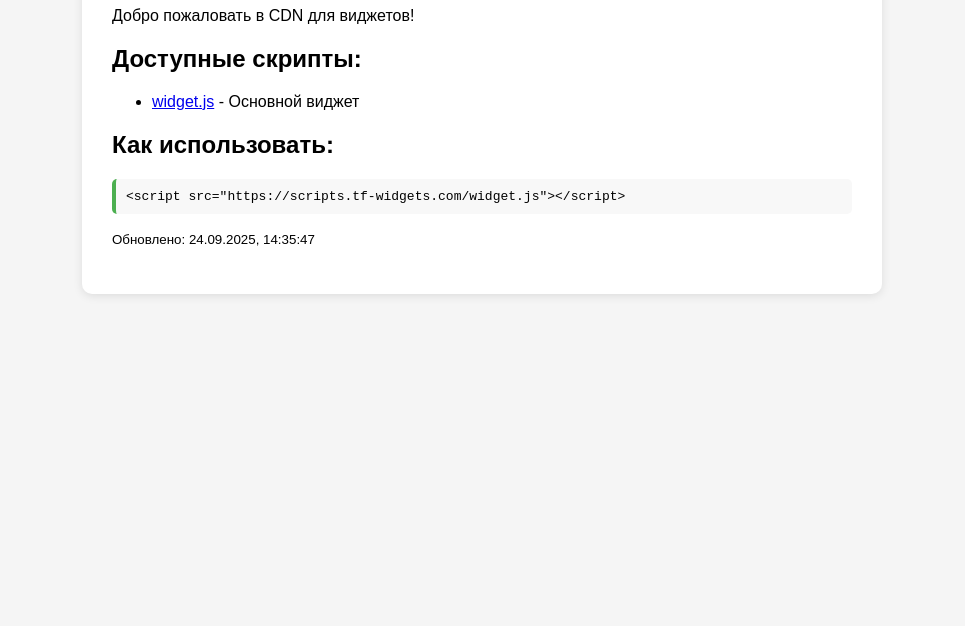
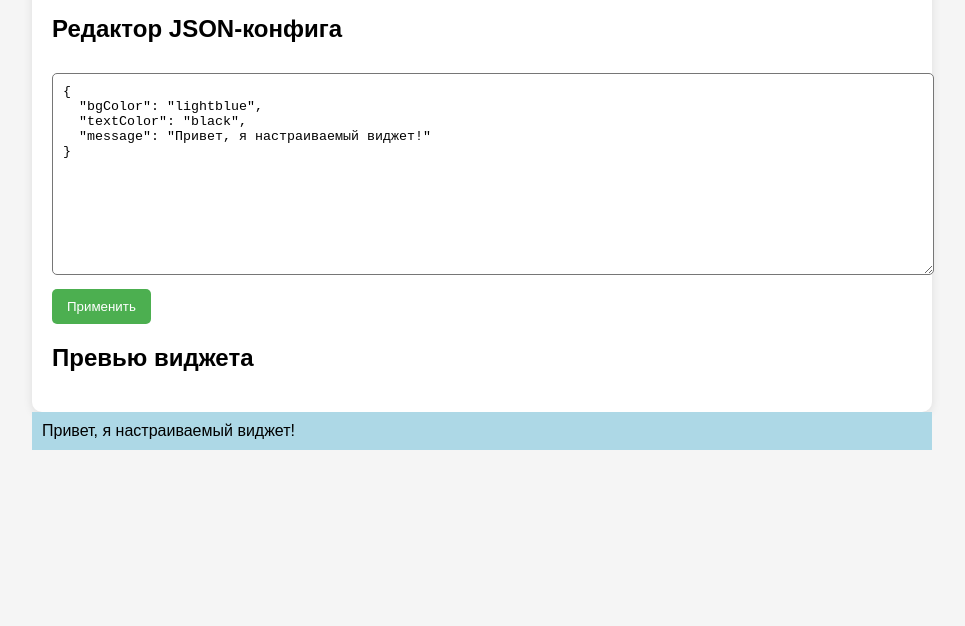
Before and after one commit to TFWidgets/widget-cdn, a plain HTML site: page index.html in a window 1280 px wide. Shown: the part 174-800 px from the top of the page, without its empty margins (158-1123 px from the left). Drawn offline with Linux system fonts and the light colour scheme.

Commit message:
index.html

```diff
--- a/index.html
+++ b/index.html
@@ -3,27 +3,40 @@
 <head>
   <meta charset="UTF-8">
   <meta name="viewport" content="width=device-width, initial-scale=1.0">
-    <title>TF Widgets CDN</title>
+  <title>TF Widgets CDN + Конфигуратор</title>
   <style>
     body {
       font-family: Arial, sans-serif;
-            max-width: 800px;
-            margin: 50px auto;
+      max-width: 900px;
+      margin: 30px auto;
       padding: 20px;
       background: #f5f5f5;
     }
     .container {
       background: white;
-            padding: 30px;
+      padding: 20px;
       border-radius: 10px;
       box-shadow: 0 2px 10px rgba(0,0,0,0.1);
     }
-        .code {
-            background: #f8f8f8;
+    textarea {
+      width: 100%;
+      height: 180px;
+      font-family: monospace;
+      margin-top: 10px;
+      border-radius: 5px;
       padding: 10px;
+    }
+    button {
+      margin-top: 10px;
+      padding: 10px 15px;
+      background: #4CAF50;
+      color: white;
+      border: none;
       border-radius: 5px;
-            font-family: monospace;
-            border-left: 4px solid #4CAF50;
+      cursor: pointer;
+    }
+    button:hover {
+      background: #45a049;
     }
   </style>
 </head>
@@ -32,21 +45,64 @@
     <h1>🎯 TF Widgets CDN</h1>
     <p>Добро пожаловать в CDN для виджетов!</p>
 
-        <h2>Доступные скрипты:</h2>
-        <ul>
-            <li><a href="/widget.js">widget.js</a> - Основной виджет</li>
-        </ul>
+    <h2>Редактор JSON-конфига</h2>
+    <textarea id="configInput">{
+  "bgColor": "lightblue",
+  "textColor": "black",
+  "message": "Привет, я настраиваемый виджет!"
+}</textarea>
+    <br>
+    <button id="applyBtn">Применить</button>
 
-        <h2>Как использовать:</h2>
-        <div class="code">
-            &lt;script src="https://scripts.tf-widgets.com/widget.js"&gt;&lt;/script&gt;
-        </div>
-
-        <p><small>Обновлено: <span id="date"></span></small></p>
+    <h2>Превью виджета</h2>
+    <!-- сюда будет вставляться настоящий виджет -->
   </div>
 
   <script>
-        document.getElementById('date').textContent = new Date().toLocaleString('ru-RU');
+    // Сохраняем оригинальный fetch
+    const originalFetch = window.fetch;
+
+    // Подмена fetch: вместо реального JSON возвращаем то, что в textarea
+    window.fetch = function(resource, options) {
+      if (typeof resource === "string" && resource.includes("/configs/testclient.json")) {
+        try {
+          const config = JSON.parse(document.getElementById("configInput").value);
+          return Promise.resolve(new Response(JSON.stringify(config), {
+            status: 200,
+            headers: { "Content-Type": "application/json" }
+          }));
+        } catch (e) {
+          alert("Ошибка в JSON: " + e.message);
+        }
+      }
+      return originalFetch(resource, options);
+    };
+
+    // Функция для подключения виджета
+    function loadWidget() {
+      // Удаляем предыдущий <script>, если был
+      const oldScript = document.querySelector("script[data-widget]");
+      if (oldScript) oldScript.remove();
+
+      // Удаляем сам виджет, если он отрисован
+      const oldWidget = document.getElementById("my-widget");
+      if (oldWidget) oldWidget.remove();
+
+      // Подключаем новый <script>
+      const script = document.createElement("script");
+      script.src = "widget.js"; // локальный путь
+      script.setAttribute("data-id", "testclient");
+      script.setAttribute("data-widget", "true"); // маркер для удаления
+      document.body.appendChild(script);
+    }
+
+    // Кнопка "Применить"
+    document.getElementById("applyBtn").addEventListener("click", () => {
+      loadWidget();
+    });
+
+    // Первичный запуск
+    loadWidget();
   </script>
 </body>
 </html>
```
Lines whose indentation alone changed are shown as unchanged.
